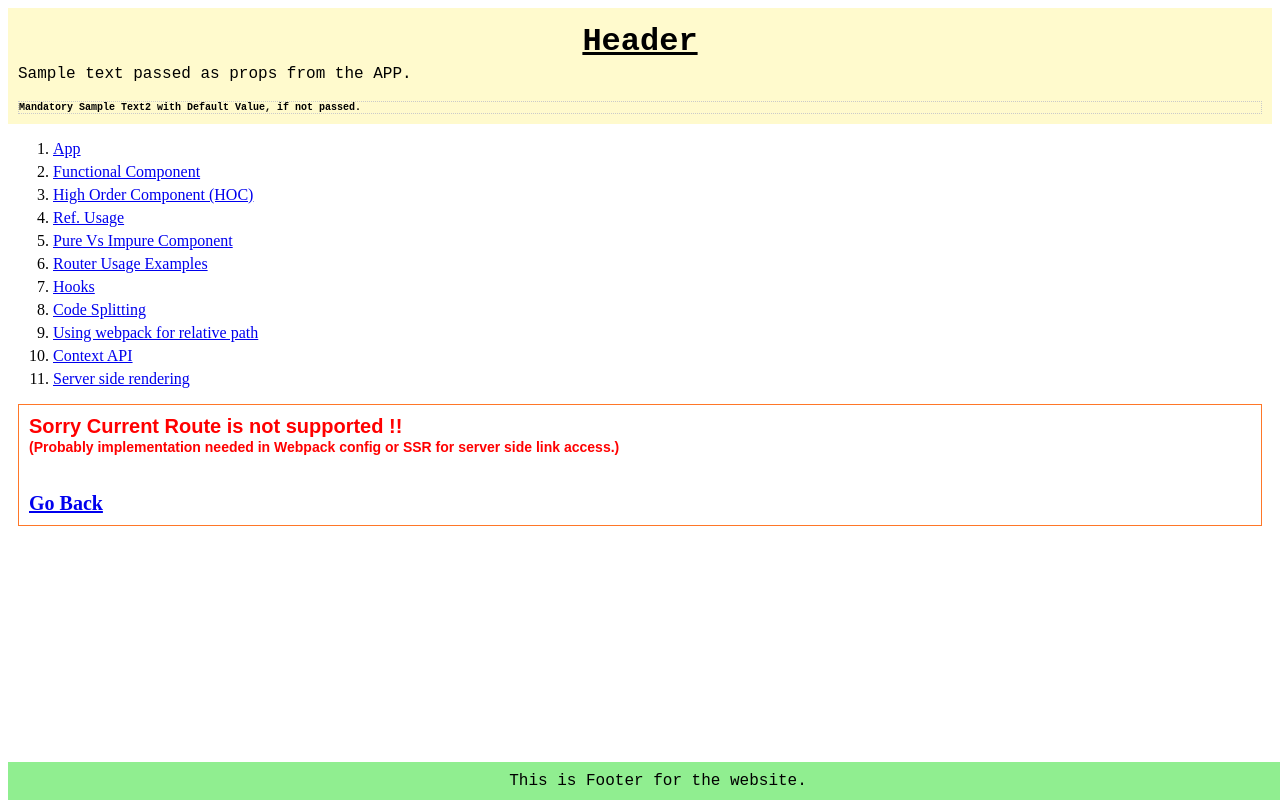
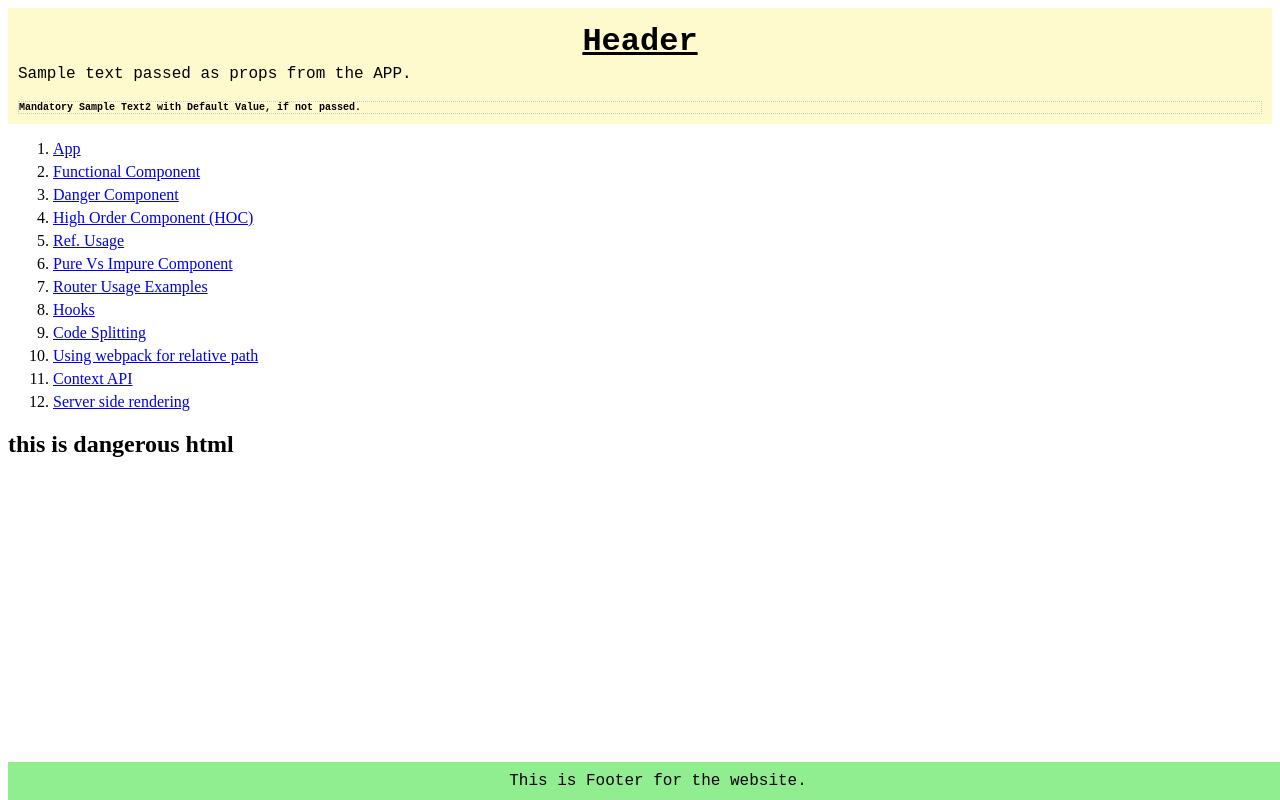
Before and after one commit to prashantvermaiiitb/simple-react-node-app, a React app: page /danger in a window 1280 px wide. Built offline with nearby package versions, Linux system fonts and the light colour scheme.

Commit message:
dangerous html component.

```diff
--- /dev/null
+++ b/src/js/components/content/DangerousHtml.js
@@ -0,0 +1,12 @@
+import React from 'react';
+/**
+ * component to show the usage for the dangerously set inner html.
+ */
+
+const DangerHtml = ()=>{
+     return (
+         <div dangerouslySetInnerHTML={{__html:'<h2>this is dangerous html</h2>'}}></div>
+     )
+ }
+
+ export default DangerHtml;
--- a/src/js/main.js
+++ b/src/js/main.js
@@ -18,6 +18,7 @@ import { generateNavLinksFromConfig, generateRoutesFromConfig } from './utils/ut
 import HooksDemo from "./components/hooks/HooksDemo.js";
 import CodeSplitExample from "./components/content/CodeSplitExample.js";
 import Demo from "./components/content/FunctionalComponent.js";
+import DangerHtml from "./components/content/DangerousHtml.js";
 
 /**
  * Configuration information for the main navigation.
@@ -26,6 +27,7 @@ import Demo from "./components/content/FunctionalComponent.js";
 const mainNavigationConfig = [
   { path: '/', name: 'App', component: App },
   { path: '/demo', name: 'Functional Component', component: Demo },
+  { path: '/danger', name: 'Danger Component', component: DangerHtml },
   { path: '/hoc', name: 'High Order Component (HOC)', component: HOCDemo },
   { path: '/ref', name: 'Ref. Usage', component: RefDemo },
   { path: '/pure-vs-impure', name: 'Pure Vs Impure Component', render: (props) => { return <PureVsImpureDemo customProps="hi" />; } },
@@ -56,6 +58,7 @@ export const Main = function (props) {
             <RefDemo />
           </Route>
           <Route path="/demo" component={Demo} />
+          <Route path="/danger" component={DangerHtml} />
           <Route path="/hoc" component={HOCDemo} />
           <Route path="/hooks" component={HooksDemo}>
             {/* <Route path='/hooks'>
```
